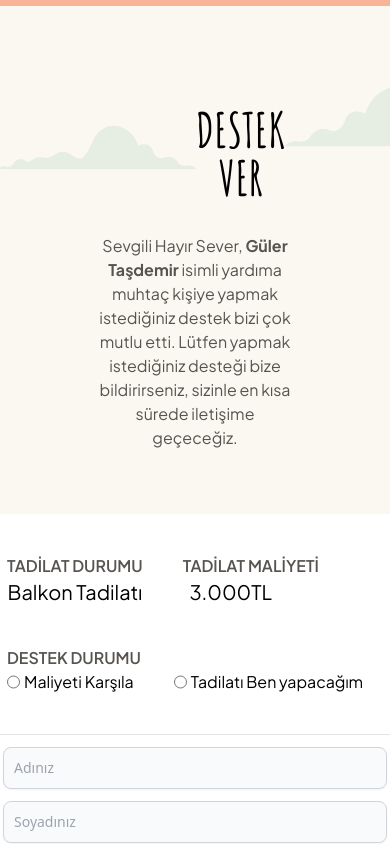
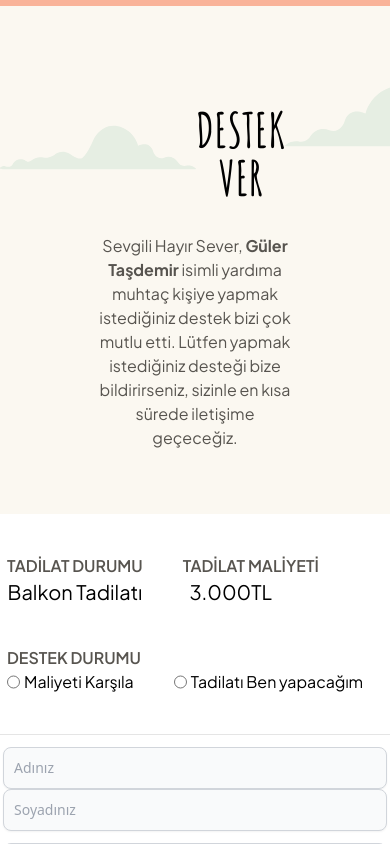
Before and after one commit to muslumdogan01/sosyal-yardim, a Next.js app: page /support in a window 390 px wide. Shown: the top 844 px of the page. Built offline with nearby package versions, Linux system fonts and the light colour scheme.

Commit message:
validate

```diff
--- a/package.json
+++ b/package.json
@@ -10,11 +10,13 @@
   },
   "dependencies": {
     "@headlessui/react": "^1.7.2",
+    "formik": "^2.2.9",
     "next": "^12.3.0",
     "react": "^18.2.0",
     "react-before-after-slider-component": "^1.1.5",
     "react-dom": "^18.2.0",
-    "react-image-comparison-slider": "^1.8.4"
+    "react-image-comparison-slider": "^1.8.4",
+    "yup": "^0.32.11"
   },
   "devDependencies": {
     "autoprefixer": "^10.4.11",
--- a/pages/support.js
+++ b/pages/support.js
@@ -2,8 +2,36 @@ import Head from "next/head";
 import { Icon } from "../icons/Icon";
 import Image from "next/image";
 import Link from "next/link";
+import { useFormik } from "formik";
+import * as Yup from "yup";
+import { Formik } from "formik";
 
 export default function Support() {
+  const formik = useFormik({
+    initialValues: {
+      firstName: "",
+      lastName: "",
+      email: "",
+      phone:"",
+      description:""
+    },
+    validationSchema: Yup.object({
+      firstName: Yup.string()
+        .max(15, "15 Karakterden fazla girilemez")
+        .required("Lütfen Adınızı Giriniz"),
+      lastName: Yup.string()
+        .max(15, "15 Karakterden fazla girilemez")
+        .required("Lütfen Soyadınızı Giriniz"),
+      phone: Yup.string()
+        .required("Lütfen numaranızı giriniz"),
+        description: Yup.string(),
+      email: Yup.string().email("Geçersiz e-posta adresi").required("Lütfen e-mail adresinizi giriniz."),
+    }),
+    onSubmit: (values) => {
+      console.log(JSON.stringify(values, null, 2));
+      formik.resetForm();
+    },
+  });
   return (
     <>
       <Head>
@@ -53,25 +81,39 @@ export default function Support() {
             >
               <div className="flex">
                 <div className="flex flex-col">
-                  <h1 className="font-jakarta font-semibold text-base text-[#57544F]">TADİLAT DURUMU</h1>
-                  <h1 className="font-jakarta font-normal text-xl text-black">Balkon Tadilatı</h1>
+                  <h1 className="font-jakarta font-semibold text-base text-[#57544F]">
+                    TADİLAT DURUMU
+                  </h1>
+                  <h1 className="font-jakarta font-normal text-xl text-black">
+                    Balkon Tadilatı
+                  </h1>
                 </div>
                 <div className="flex flex-col">
-                  <h1 className="font-jakarta font-semibold text-base text-[#57544F] ml-10">TADİLAT MALİYETİ</h1>
-                  <h1 className="font-jakarta font-normal text-xl text-black">3.000TL</h1>
+                  <h1 className="font-jakarta font-semibold text-base text-[#57544F] ml-10">
+                    TADİLAT MALİYETİ
+                  </h1>
+                  <h1 className="font-jakarta font-normal text-xl text-black">
+                    3.000TL
+                  </h1>
                 </div>
               </div>
               <div className="flex">
                 <div className="flex flex-col md:pt-0 pt-10">
-                  <h1 className="font-jakarta font-semibold text-base text-left text-[#57544F]">DESTEK DURUMU</h1>
+                  <h1 className="font-jakarta font-semibold text-base text-left text-[#57544F]">
+                    DESTEK DURUMU
+                  </h1>
                   <div className="flex">
                     <div className="flex pr-10">
                       <input type="radio" name="" id="" />
-                      <h1 className="font-normal text-base font-jakarta text-black ml-1">Maliyeti Karşıla</h1>
+                      <h1 className="font-normal text-base font-jakarta text-black ml-1">
+                        Maliyeti Karşıla
+                      </h1>
                     </div>
                     <div className="flex">
                       <input type="radio" name="" id="" />
-                      <h1 className="font-normal text-base font-jakarta text-black ml-1">Tadilatı Ben yapacağım </h1>
+                      <h1 className="font-normal text-base font-jakarta text-black ml-1">
+                        Tadilatı Ben yapacağım{" "}
+                      </h1>
                     </div>
                   </div>
                 </div>
@@ -82,25 +124,40 @@ export default function Support() {
 
             {/* INPUT */}
             <div class="lg:py-10 px-4 max-w-screen-md">
-              <form action="#" class="space-y-8">
+              <form onSubmit={formik.handleSubmit} class="space-y-8">
                 <div className="flex  flex-col">
                   <div className="flex md:flex-row flex-col justify-center items-center pt-3 md:pt-0">
                     <input
                       type="text"
-                      id="name"
-                      name="name"
-                      class="shadow-sm  bg-gray-50 border border-gray-300 text-gray-900 text-sm rounded-lg focus:ring-primary-500 focus:border-primary-500 block w-96 p-2.5 dark:bg-gray-700 dark:border-gray-600 dark:placeholder-gray-400 dark:text-white dark:focus:ring-primary-500 dark:focus:border-primary-500 dark:shadow-sm-light"
+                      id="firstName"
+                      name="firstName"
+                      class="shadow-sm w-96 bg-gray-50 border border-gray-300 text-gray-900 text-sm rounded-lg focus:ring-primary-500 focus:border-primary-500 block  p-2.5 dark:bg-gray-700 dark:border-gray-600 dark:placeholder-gray-400 dark:text-white dark:focus:ring-primary-500 dark:focus:border-primary-500 dark:shadow-sm-light"
                       placeholder="Adınız"
-                      required
+                      onChange={formik.handleChange}
+                      onBlur={formik.handleBlur}
+                      value={formik.values.firstName}
                     />
+
                     <input
                       type="text"
-                      id="surname"
-                      name="surname"
-                      class="shadow-sm md:ml-4 mt-3 md:mt-0 bg-gray-50 border border-gray-300 text-gray-900 text-sm rounded-lg focus:ring-primary-500 focus:border-primary-500 block w-96 p-2.5 dark:bg-gray-700 dark:border-gray-600 dark:placeholder-gray-400 dark:text-white dark:focus:ring-primary-500 dark:focus:border-primary-500 dark:shadow-sm-light"
+                      id="lastName"
+                      name="lastName"
+                      class="shadow-sm w-96 md:ml-4  bg-gray-50 border border-gray-300 text-gray-900 text-sm rounded-lg focus:ring-primary-500 focus:border-primary-500 block  p-2.5 dark:bg-gray-700 dark:border-gray-600 dark:placeholder-gray-400 dark:text-white dark:focus:ring-primary-500 dark:focus:border-primary-500 dark:shadow-sm-light"
                       placeholder="Soyadınız"
-                      required
+                      onChange={formik.handleChange}
+                      onBlur={formik.handleBlur}
+                      value={formik.values.lastName}
                     />
+                  </div>
+                  <div className="flex items-center justify-around">
+                    {formik.touched.firstName && formik.errors.firstName ? (
+                      <div className="text-red-500">
+                        {formik.errors.firstName}
+                      </div>
+                    ) : null}
+                    {formik.touched.lastName && formik.errors.lastName ? (
+                      <div className="text-red-500">{formik.errors.lastName}</div>
+                    ) : null}
                   </div>
                   <div className="flex md:flex-row flex-col md:pt-8 pt-3 justify-center items-center">
                     <input
@@ -109,7 +166,9 @@ export default function Support() {
                       name="phone"
                       class="shadow-sm bg-gray-50 border border-gray-300 text-gray-900 text-sm rounded-lg focus:ring-primary-500 focus:border-primary-500 block w-96 p-2.5 dark:bg-gray-700 dark:border-gray-600 dark:placeholder-gray-400 dark:text-white dark:focus:ring-primary-500 dark:focus:border-primary-500 dark:shadow-sm-light"
                       placeholder="Telefon Numaranız"
-                      required
+                      onChange={formik.handleChange}
+                      onBlur={formik.handleBlur}
+                      value={formik.values.phone}
                     />
                     <input
                       type="email"
@@ -117,8 +176,21 @@ export default function Support() {
                       name="email"
                       class="shadow-sm md:ml-4 mt-3 md:mt-0 bg-gray-50 border border-gray-300 text-gray-900 text-sm rounded-lg focus:ring-primary-500 focus:border-primary-500 block w-96 p-2.5 dark:bg-gray-700 dark:border-gray-600 dark:placeholder-gray-400 dark:text-white dark:focus:ring-primary-500 dark:focus:border-primary-500 dark:shadow-sm-light"
                       placeholder="Mail Adresiniz"
-                      required
+                      onChange={formik.handleChange}
+                      onBlur={formik.handleBlur}
+                      value={formik.values.email}
                     />
+
+                  </div>
+                  <div className="flex items-center justify-around">
+                    {formik.touched.phone && formik.errors.phone ? (
+                      <div className="text-red-500">
+                        {formik.errors.phone}
+                      </div>
+                    ) : null}
+                    {formik.touched.email && formik.errors.email ? (
+                      <div className="text-red-500">{formik.errors.email}</div>
+                    ) : null}
                   </div>
                 </div>
 
@@ -128,8 +200,12 @@ export default function Support() {
                     rows="2"
                     class="block p-2.5 w-full text-sm text-gray-900 bg-gray-50 rounded-lg shadow-sm border border-gray-300 focus:ring-primary-500 focus:border-primary-500 dark:bg-gray-700 dark:border-gray-600 dark:placeholder-gray-400 dark:text-white dark:focus:ring-primary-500 dark:focus:border-primary-500"
                     placeholder="Varsa Mesajınız"
+                    onChange={formik.handleChange}
+                    onBlur={formik.handleBlur}
+
                   ></textarea>
                 </div>
+
                 <div className="w-full flex justify-center items-center">
                   <button
                     type="submit"
```
Also changed, not shown: 1 other file (tests, documents, lock files or other folders). Lines whose indentation alone changed are shown as unchanged.
